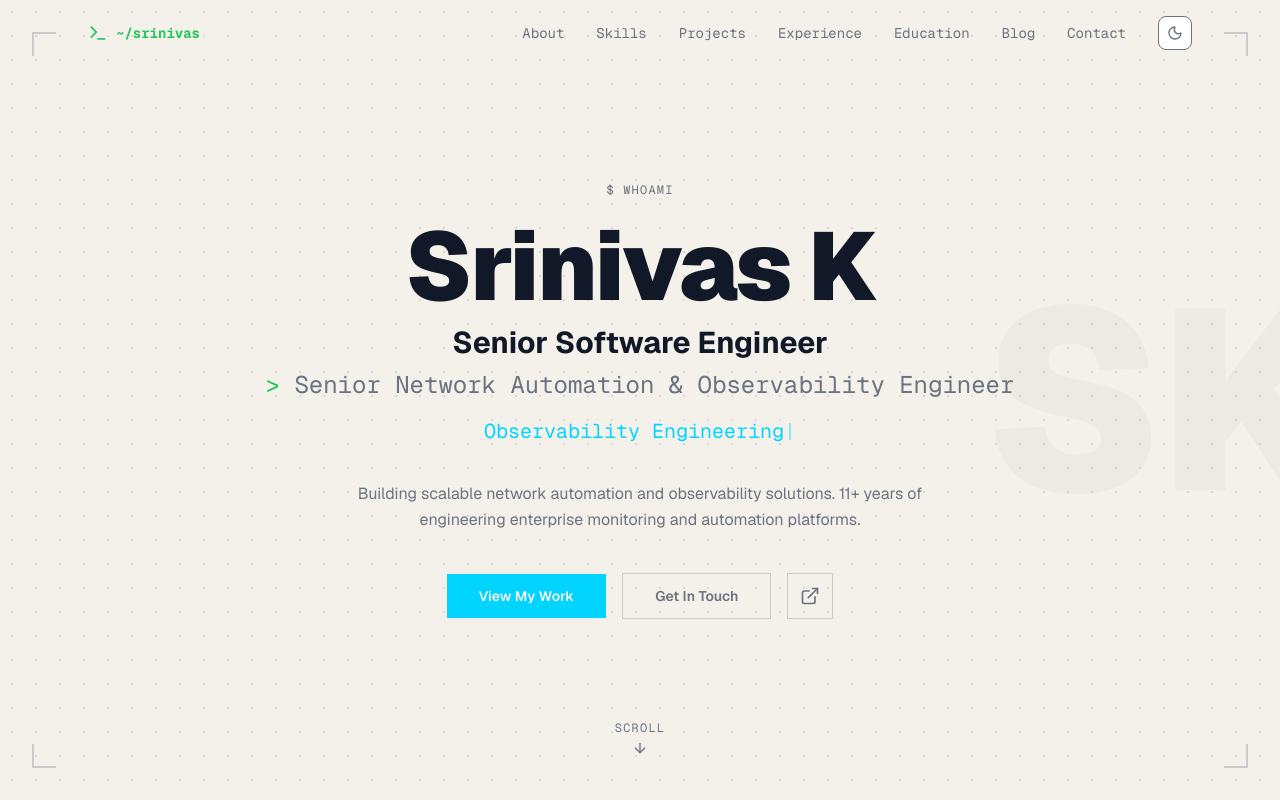
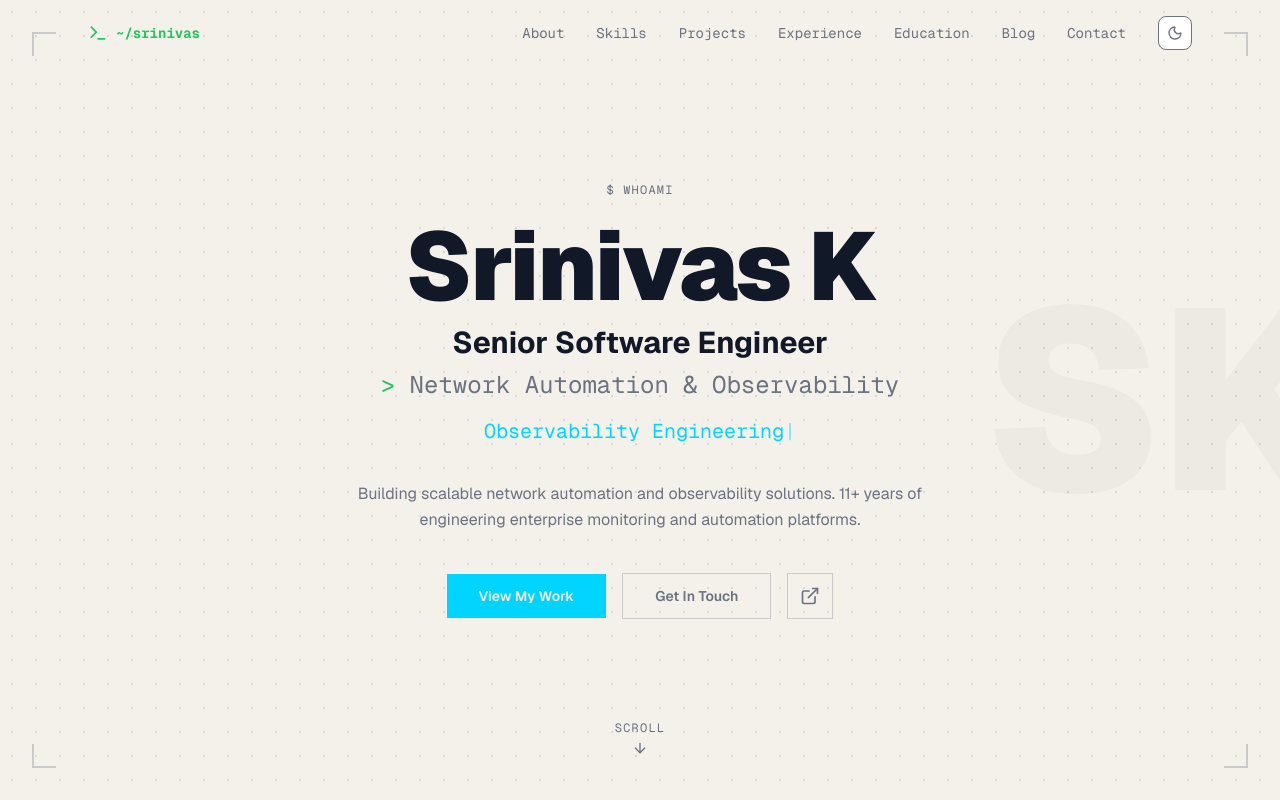
Before and after one commit to srinik92/portfolio, a Next.js app: page / in a window 1280 px wide. Shown: the top 800 px of the page. Built offline with nearby package versions, Linux system fonts and the light colour scheme.

Commit message:
Clean up subtitle to 'Network Automation & Observability'

```diff
--- a/components/Hero.tsx
+++ b/components/Hero.tsx
@@ -103,7 +103,7 @@ export default function Hero() {
 
         <div className="text-lg sm:text-xl md:text-2xl text-muted mb-4 font-[family-name:var(--font-geist-mono)]">
           <span className="text-green">&gt;</span>{" "}
-          Senior Network Automation & Observability Engineer
+          Network Automation & Observability
         </div>
 
         <div className="text-base sm:text-lg md:text-xl text-accent h-8 font-[family-name:var(--font-geist-mono)]">
```
